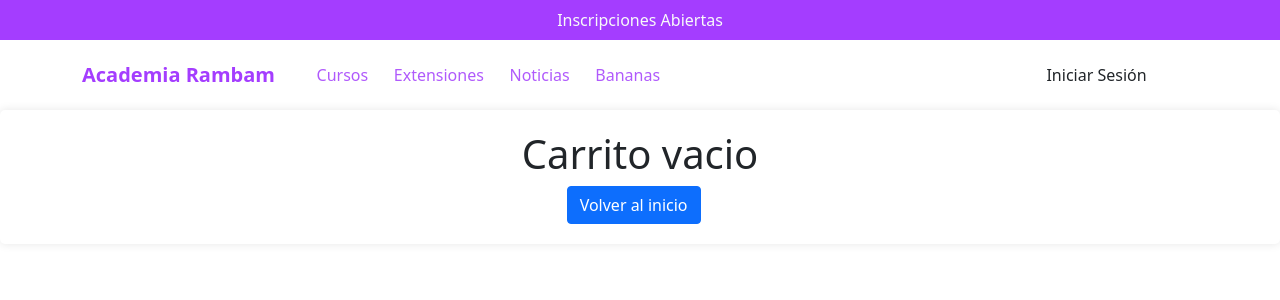
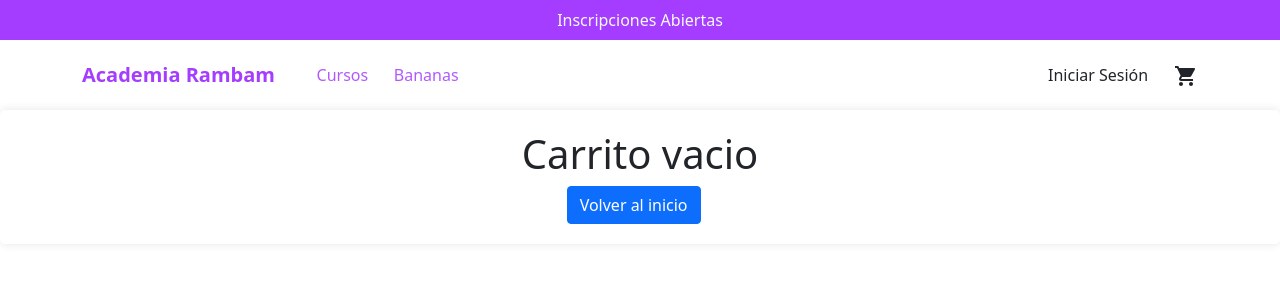
Before and after one commit to NatanYona/AcedemiaReactYona, a React (Create React App) app: page /cart in a window 1280 px wide. Shown: the top 300 px of the page. Built offline with nearby package versions, Linux system fonts and the light colour scheme.

Commit message:
Correcion de errores en Context

```diff
--- a/src/components/CartWidget/CartWidget.js
+++ b/src/components/CartWidget/CartWidget.js
@@ -1,11 +1,66 @@
 import './CartWidget.scss';
-import { Link } from 'react-router-dom';
+import MenuItem from '@mui/material';
+import { Menu } from '@mui/material';
+import ShoppingCartIcon from '@mui/icons-material/ShoppingCart'
+import DeleteIcon from '@mui/icons-material/Delete'
+import { useContext, useState } from 'react';
+import { CartContext } from '../context/context';
+
+
 const CartWidget = () =>{
+    const [anchorEl, setAnchorEl] = useState(null);
+
+    const {cart, clear, totalPrice, removeItem, total} = useContext(CartContext)
+
+
+    const open = Boolean(anchorEl);
+    const handleClick  = (event) =>{
+        setAnchorEl(event.currentTarget);
+    }
+
+    const handleClose = () =>{
+        setAnchorEl(null);
+    }
 
     return(
-        <Link to={"/cart"}>
-        <a type='buttom'><span class="d-none material-symbols-outlined cartwidget">shopping_cart</span></a>
-        </Link>
+        <div>
+            {cart.length !== 0 && <p>{totalPrice}</p>}
+            <ShoppingCartIcon
+                aria-controls={open ? 'basic-menu' : undefined}
+                aria-haspopup="true"
+                aria-expanded={open ? 'true' : undefined}
+                onClick={handleClick}
+            />
+            <Menu
+                id="basic-menu"
+                anchorEl={anchorEl}
+                open={open}
+                onClose={handleClose}
+                MenuListProps={{
+                'aria-labelledby': 'basic-button',
+                }}
+            >
+                {cart.map((items) => {
+                    return(
+                        <div>
+                            <img src={items.image} className='imgModal'></img>
+                            <div>
+                                <p>{items.title}</p>
+                            </div>
+                            <div>
+                                <p>{items.totalPrice}</p>
+                            </div>
+                            <div>
+                                <DeleteIcon onClick={() => removeItem(items)}/>
+                            </div>
+                        </div>
+                    )
+                })}
+                <button onClick={() => clear()}>Borrar todo</button>
+            </Menu>
+        </div>
     )
+
+
 }
 export default CartWidget
--- a/src/components/CartWidget/CartWidget.scss
+++ b/src/components/CartWidget/CartWidget.scss
@@ -4,3 +4,7 @@
     color: map-get($colores, terciario);
     padding-top: 10px;
 }
+
+.imgModal{
+    width: 60px;
+}
--- a/src/components/ItemProduct/ItemProduct.js
+++ b/src/components/ItemProduct/ItemProduct.js
@@ -15,7 +15,6 @@ const ItemProduct = ({producto}) => {
                 <Link to={`/detalle/${producto.id}`}>
                     <button className="btn btn-primary">Ver detalle</button>
                 </Link>
-                <ItemCount stock={producto.stock} />
             </div>
         </div>
     )
--- a/src/components/NavBar/NavBar.js
+++ b/src/components/NavBar/NavBar.js
@@ -5,10 +5,9 @@ import { Link } from 'react-router-dom'
 
 const NavBar = () => {
     return (
-        // Fragment
         <nav class="navbar navbar-expand-lg navbar-light p-3" id="menu">
             <div class="container">
-                <Link to="/home">
+                <Link to="/">
                     <a class="navbar-brand">
                         <span class="tituloNavbar">Academia Rambam</span>
                     </a>
@@ -23,16 +22,6 @@ const NavBar = () => {
                         <li class="nav-item">
                             <Link to="/category/Curso">
                                 <a class="nav-Link" aria-current="page" >Cursos</a>
-                            </Link>
-                        </li>
-                        <li class="nav-item">
-                            <Link to="/extensiones">
-                                <a class="nav-Link">Extensiones</a>
-                            </Link>
-                        </li>
-                        <li class="nav-item">
-                            <Link to="/productos">
-                                <a class="nav-Link" href="../pages/noticias.html">Noticias</a>
                             </Link>
                         </li>
                         <li class="nav-item">
--- a/src/components/context/context.js
+++ b/src/components/context/context.js
@@ -1,4 +1,4 @@
-import React from "react";
+import React, { useState } from "react";
 import { createContext } from "react";
 
 
@@ -9,6 +9,7 @@ const CartProvider = ({ children }) => {
     const [cart, setCart] = React.useState([]);
     const [total, setTotal] = React.useState(0);
     const [totalPrice, setTotalPrice] = React.useState(0);
+    const [cantidad, setCantidad] = useState(0)
 
     const getId = (id) => cart.find(e => e.id === id) || null;
 
@@ -18,7 +19,7 @@ const CartProvider = ({ children }) => {
             newItem.qty = qty;
             setCart([...cart, newItem]);
             console.log(newItem.price);
-            setTotalPrice(newItem.price + totalPrice);
+            setTotalPrice(totalPrice + (qty * newItem.price));
         } else {
             if (producto.qty + qty > producto.stock)
             return false;
@@ -29,10 +30,9 @@ const CartProvider = ({ children }) => {
         return true
     }
 
-    const removeItem = (id) => {
+    const removeItem = (id, newItem) => {
         const result = cart.filter(el => el.id !== id);
         setCart(result)
-        setTotalPrice(totalPrice - result.price)
     }
 
     const clear = () => {
@@ -43,7 +43,7 @@ const CartProvider = ({ children }) => {
     const isIncart = (producto) => getId(producto.id)? true : false
 
     return (
-        <CartContext.Provider value={{ cart, total,totalPrice, addItem, removeItem, clear, isIncart, getId }}>
+        <CartContext.Provider value={{cart, total,totalPrice, addItem, removeItem, clear, isIncart, getId}}>
             {children}
         </CartContext.Provider>
     )
```
Also changed, not shown: package.json (+4 -4 lines), 1 other file (tests, documents, lock files or other folders).
